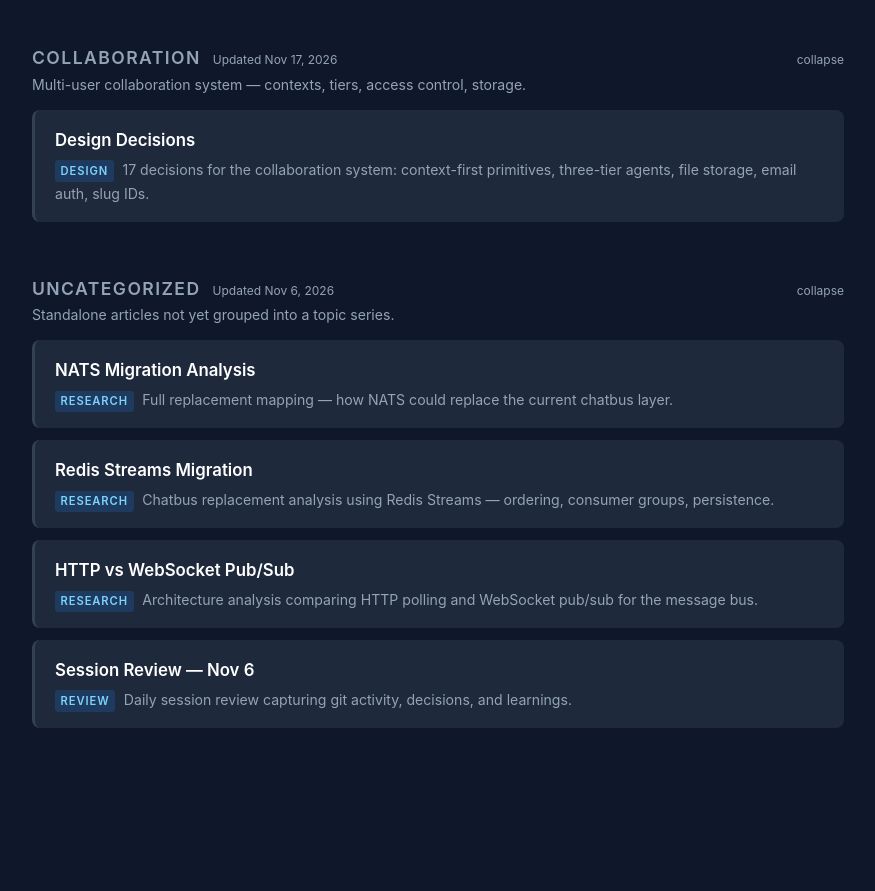
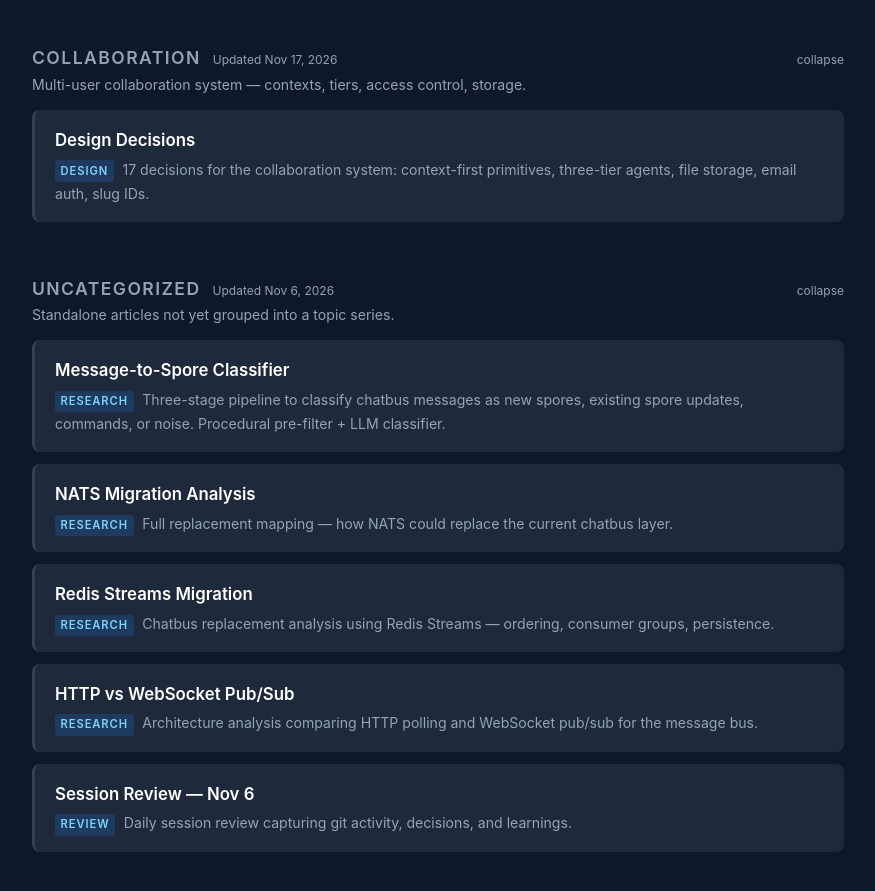
Before and after one commit to underscorenygren/mcc-docs, a plain HTML site: page index.html in a window 1280 px wide. Shown: the part 4181-5072 px from the top of the page, without its empty margins (202-1077 px from the left). Before the commit the page ends 4985 px from the top, so only its background shows below. Drawn offline with Linux system fonts and the light colour scheme.

Commit message:
auto-publish: index.html
Co-Authored-By: auto-publish <noreply@mushroomcloudcomputing.com>

```diff
--- a/index.html
+++ b/index.html
@@ -380,6 +380,13 @@
   </p>
   <div class="topic-body">
     <div class="card">
+      <div class="title"><a href="message-classifier-design.html">Message-to-Spore Classifier</a></div>
+      <div class="desc">
+        <span class="tag standalone">Research</span>
+        Three-stage pipeline to classify chatbus messages as new spores, existing spore updates, commands, or noise. Procedural pre-filter + LLM classifier.
+      </div>
+    </div>
+    <div class="card">
       <div class="title"><a href="nats-migration-analysis.html">NATS Migration Analysis</a></div>
       <div class="desc">
         <span class="tag standalone">Research</span>
```
